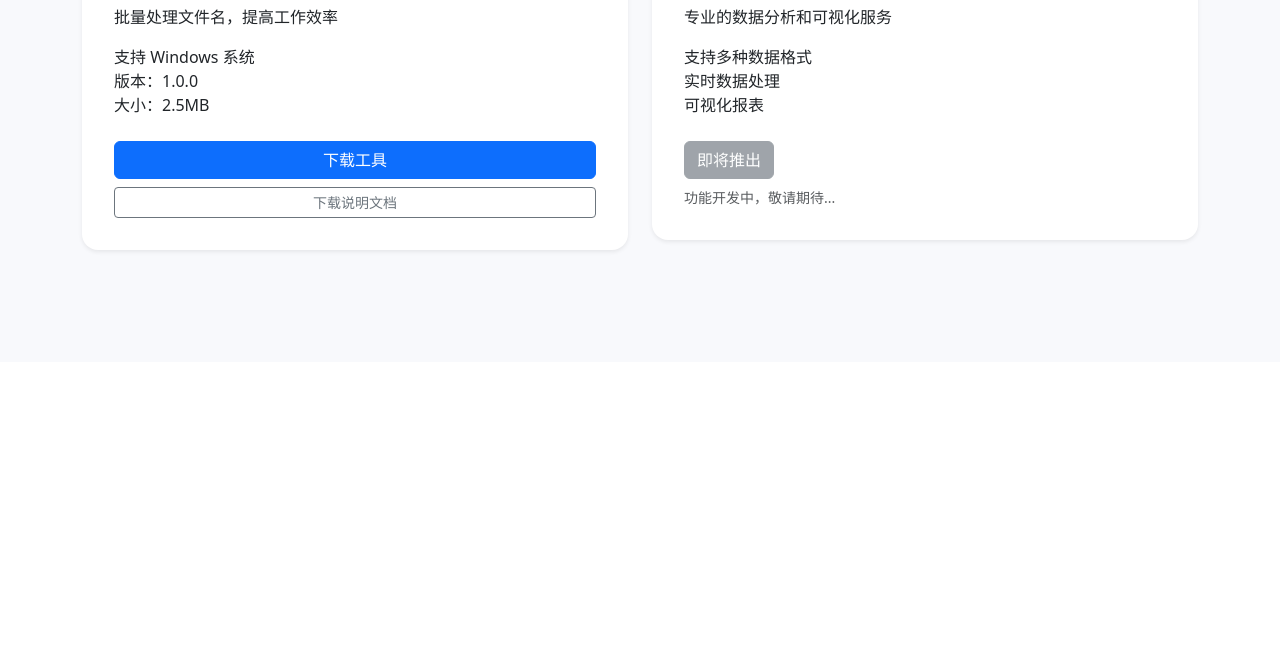
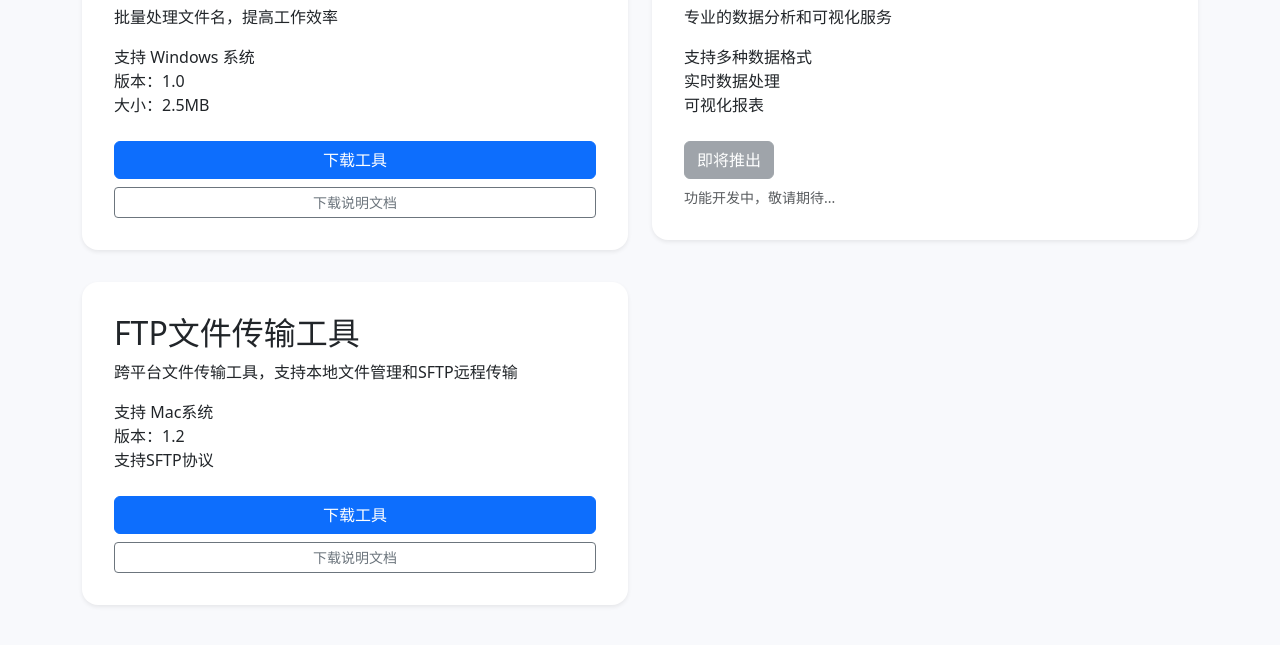
Before and after one commit to YouAnChi/ALMDCPS, a plain HTML site: page web/data_analysis.html in a window 1280 px wide. Shown: the part 451-1096 px from the top of the page. Before the commit the page ends 813 px from the top, so only its background shows below. Drawn offline with Linux system fonts and the light colour scheme; no server answers.

```diff
--- a/web/data_analysis.html
+++ b/web/data_analysis.html
@@ -98,7 +98,7 @@
                             <p>批量处理文件名，提高工作效率</p>
                             <ul class="list-unstyled mt-3 mb-4">
                                 <li>支持 Windows 系统</li>
-                                <li>版本：1.0.0</li>
+                                <li>版本：1.0</li>
                                 <li>大小：2.5MB</li>
                             </ul>
                             <div class="d-grid gap-2">
@@ -124,6 +124,25 @@
                                 即将推出
                             </button>
                             <small class="d-block mt-2 text-muted">功能开发中，敬请期待...</small>
+                        </div>
+                    </div>
+                    <div class="col-md-6">
+                        <div class="tool-card">
+                            <h2>FTP文件传输工具</h2>
+                            <p>跨平台文件传输工具，支持本地文件管理和SFTP远程传输</p>
+                            <ul class="list-unstyled mt-3 mb-4">
+                                <li>支持 Mac系统</li>
+                                <li>版本：1.2</li>
+                                <li>支持SFTP协议</li>
+                            </ul>
+                            <div class="d-grid gap-2">
+                                <a href="/chengshi/xftp/xftp798.zip" download="xftp798.zip" class="btn btn-primary">
+                                    下载工具
+                                </a>
+                                <a href="/chengshi/xftp/README.md" download="README.md" class="btn btn-outline-secondary btn-sm">
+                                    下载说明文档
+                                </a>
+                            </div>
                         </div>
                     </div>
                 </div>
```
Also changed, not shown: web/about.html (+2 -2 lines), web/index.html (+5 -5 lines), 7 other files.
